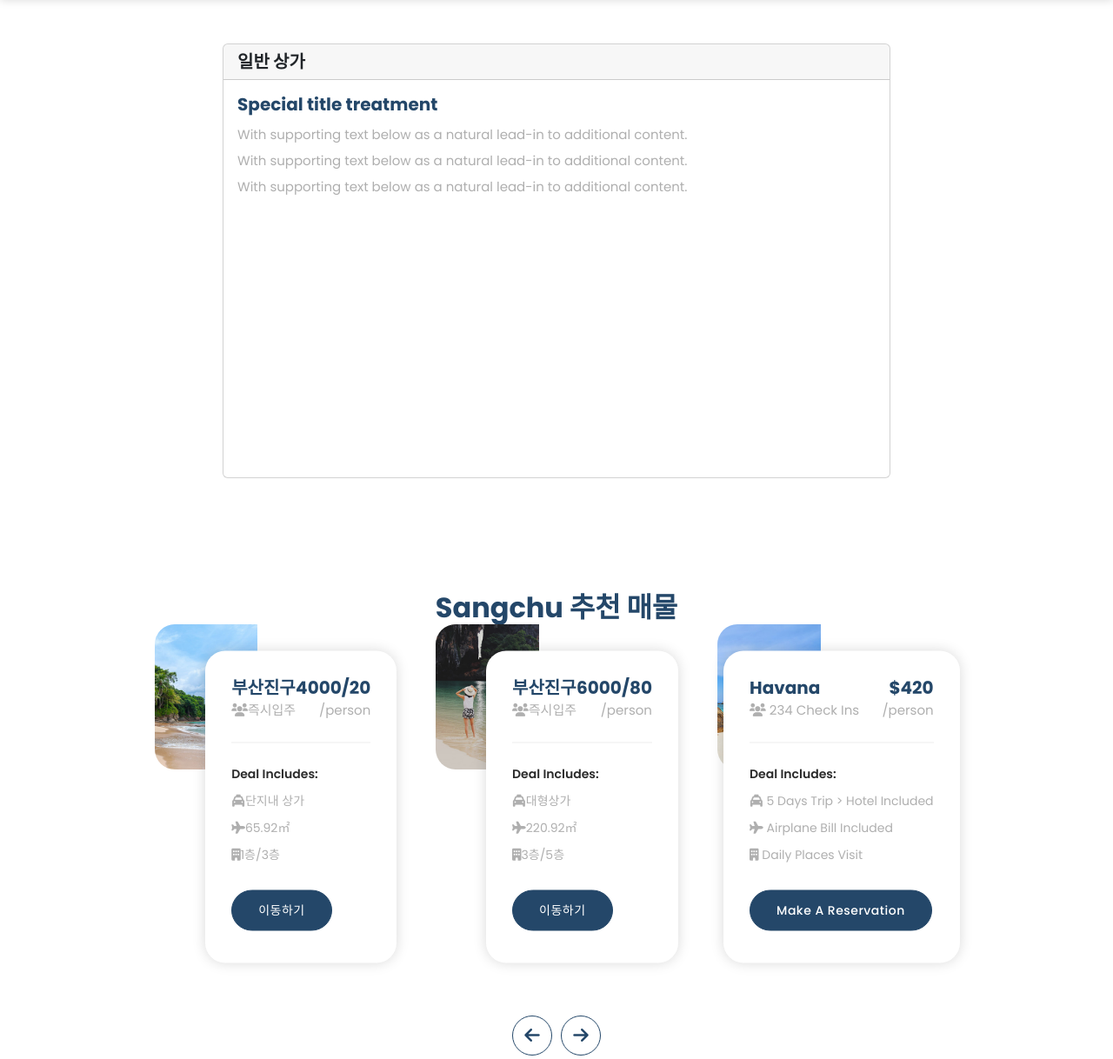
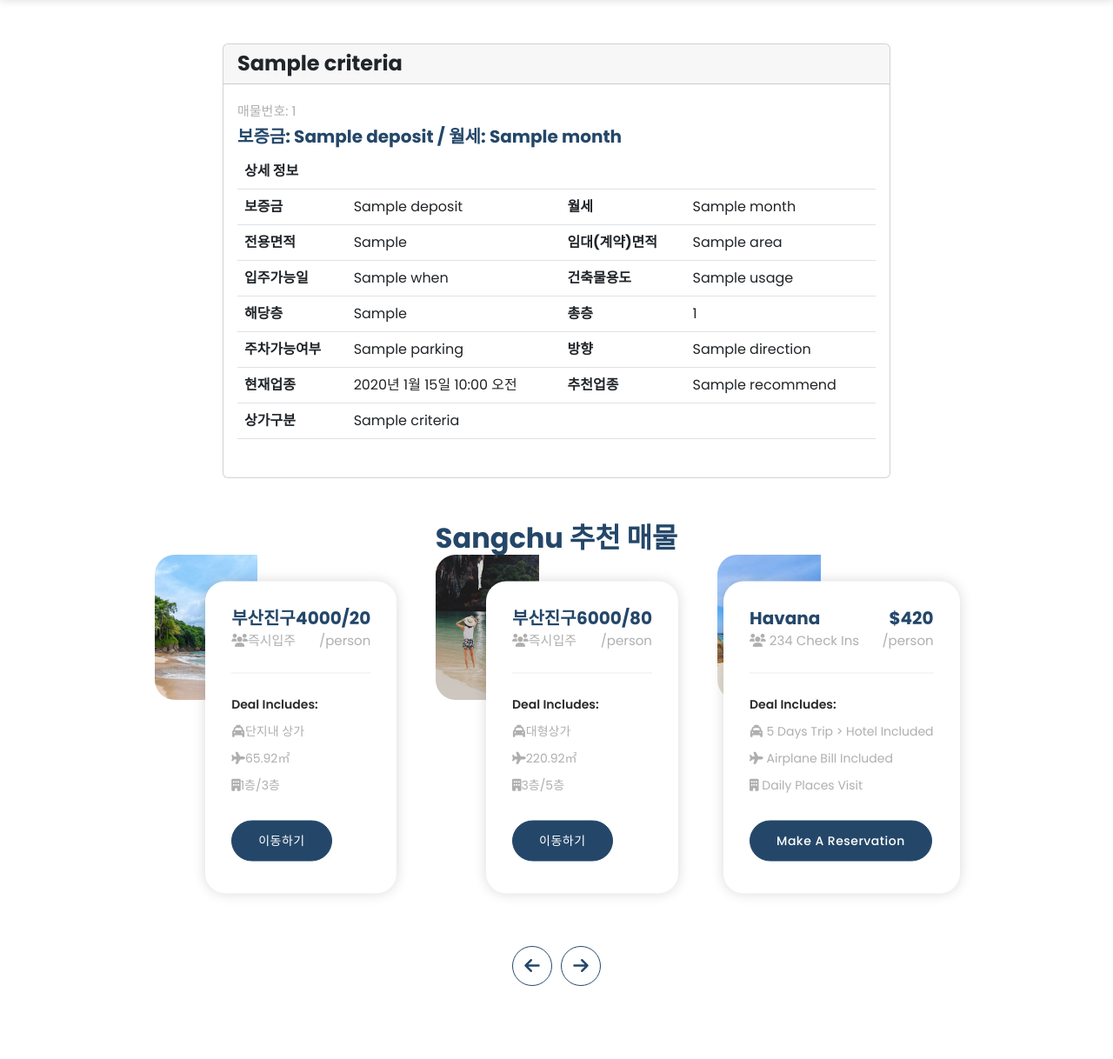
Before and after one commit to offensivesoup/Sangchu_Final_PJT, a Django app: template rootWEB/finalApp/templates/final/detail.html in a window 1280 px wide. Shown: the part 70-1288 px from the top of the page at 87% size. After the commit the page ends 1204 px from the top, so only its background shows below. Run offline with Django 4.2, Linux system fonts and the light colour scheme; the template is opened without the code that fills it: most values are stand-ins (such as "Sample title", 1, 10 or a date in 2020); some libraries are stand-ins or nearby versions.

Commit message:
style: detail css

```diff
--- a/rootWEB/finalApp/templates/final/detail.html
+++ b/rootWEB/finalApp/templates/final/detail.html
@@ -74,36 +74,96 @@
   </header>
   <!-- ***** Header Area End ***** -->
 
-<div id="result">
-  <div id="deposit"></div>
-  <div id="month"></div>
-  <div id="address"></div>
-  <div id="when"></div>
-  <div id="area"></div>
-  <div id="my_area"></div>
-  <div id="my_floor"></div>
-  <div id="total_floor"></div>
-</div>
+<!--<div id="result">-->
+<!--  <div id="deposit"></div>-->
+<!--  <div id="month"></div>-->
+<!--  <div id="address"></div>-->
+<!--  <div id="when"></div>-->
+<!--  <div id="area"></div>-->
+<!--  <div id="my_area"></div>-->
+<!--  <div id="my_floor"></div>-->
+<!--  <div id="total_floor"></div>-->
+<!--</div>-->
 
-  <!-- 결과를 표시할 곳 -->
-<div id="result2">
-  <div id="mainIndex"></div>
+<!--  &lt;!&ndash; 결과를 표시할 곳 &ndash;&gt;-->
+<!--<div id="result2">-->
+<!--  <div id="mainIndex"></div>-->
 
-  <!-- recommendation 데이터 출력을 위한 부분 -->
-  <div id="recommendations"></div>
-</div>
+<!--  &lt;!&ndash; recommendation 데이터 출력을 위한 부분 &ndash;&gt;-->
+<!--  <div id="recommendations"></div>-->
+<!--</div>-->
 
   <div class="main-content">
-    <div class="container" style="width:60%;height:70vh;padding:50px 0;">
+    <div class="container" style="width:60%;height:60%;padding:50px 0;">
       <div class="row">
       <div class="col-lg-12 ">
       <div class="card" style="height:500px;">
-  <h5 class="card-header">일반 상가</h5>
+  <h4 class="card-header">{{map.criteria}} </h4>
   <div class="card-body">
-    <h5 class="card-title">Special title treatment</h5>
-    <p class="card-text">With supporting text below as a natural lead-in to additional content.</p>
-    <p class="card-text">With supporting text below as a natural lead-in to additional content.</p>
-    <p class="card-text">With supporting text below as a natural lead-in to additional content.</p>
+    <p class="card-text" style="padding-bottom:2px;">매물번호: {{map.index}}</p>
+     <h5 class="card-title">보증금: {{map.deposit}} / 월세: {{map.month}}</h5>
+    <table class="table">
+  <thead>
+    <tr>
+      <th scope="col">상세 정보</th>
+      <th scope="col"></th>
+      <th scope="col"></th>
+      <th scope="col"></th>
+
+    </tr>
+  </thead>
+  <tbody>
+    <tr>
+      <th scope="row">보증금</th>
+      <td>{{map.deposit}}</td>
+      <th scope="row">월세</th>
+      <td>{{map.month}}</td>
+<!--      <td>@mdo</td>-->
+    </tr>
+       <tr>
+      <th scope="row">전용면적</th>
+      <td>{{map.my_area}}</td>
+      <th scope="row">임대(계약)면적</th>
+      <td>{{map.area}}</td>
+<!--      <td>@fat</td>-->
+    </tr>
+    <tr>
+      <th scope="row">입주가능일</th>
+      <td>{{map.when}}</td>
+      <th scope="row">건축물용도</th>
+      <td>{{map.usage}}</td>
+<!--      <td>@fat</td>-->
+    </tr>
+    <tr>
+      <th scope="row">해당층</th>
+       <td>{{map.my_floor}}</td>
+<!--      <td colspan="2">Larry the Bird</td>-->
+      <th scope="row">총층</th>
+       <td>{{map.total_floor}}</td>
+
+<!--      <td>@twitter</td>-->
+    </tr>
+     <tr>
+      <th scope="row">주차가능여부</th>
+       <td>{{map.parking}}</td>
+      <th scope="row">방향</th>
+       <td>{{map.direction}}</td>
+    </tr>
+      <tr>
+      <th scope="row">현재업종</th>
+       <td>{{map.now}}</td>
+      <th scope="row">추천업종</th>
+       <td>{{map.recommend}}</td>
+    </tr>
+       <tr>
+      <th scope="row">상가구분</th>
+       <td>{{map.criteria}}</td>
+      <th scope="row"></th>
+       <td></td>
+    </tr>
+  </tbody>
+</table>
+
   </div>
 </div>
       </div>
@@ -113,7 +173,7 @@
 
 
     <div class="container">
-        <div class="weekly-offers" style="padding:0;border:none">
+        <div class="weekly-offers" style="padding:0;border:none;margin:0">
     <div class="container" style="text-align:center">
     <h2 >Sangchu 추천 매물</h2>
     </div>
@@ -284,33 +344,36 @@
 
 
 <script>
+<!--$(document).ready(()=>{-->
+<!--  // 해당 공실의 데이터-->
+<!--  $.ajax({-->
+<!--    url: `../detail/getData/`,-->
+<!--    method: 'get',-->
+<!--    dataType: 'json',-->
+<!--    success: function (data) {-->
+<!--      if (data && data.data && data.data.length > 0) {-->
+<!--        // 데이터가 존재하고 배열에 최소한 하나의 객체가 있는 경우-->
+<!--        choice_maemul = data.data[0]-->
+<!--        $('.card-header').text(choice_maemul.criteria)-->
+<!--&lt;!&ndash;        const propertyDivs = [&ndash;&gt;-->
+<!--&lt;!&ndash;          'deposit', 'month', 'address', 'when', 'area', 'my_area', 'my_floor', 'total_floor'&ndash;&gt;-->
+<!--&lt;!&ndash;        ];&ndash;&gt;-->
 
-  // 해당 공실의 데이터
-  $.ajax({
-    url: `../detail/getData/`,
-    method: 'get',
-    dataType: 'json',
-    success: function (data) {
-      if (data && data.data && data.data.length > 0) {
-        // 데이터가 존재하고 배열에 최소한 하나의 객체가 있는 경우
-        const propertyDivs = [
-          'deposit', 'month', 'address', 'when', 'area', 'my_area', 'my_floor', 'total_floor'
-        ];
-
-        // 각 속성에 대한 값을 출력할 div에 넣어줍니다.
-        propertyDivs.forEach(property => {
-          $(`#${property}`).text(`${property.charAt(0).toUpperCase() + property.slice(1)}: ${data.data[0][property]}`);
-        });
-      } else {
-        console.error('Data structure is not as expected.');
-      }
-    },
-    error: function (error) {
-      console.error('Error:', error);
-    }
-  });
-
+<!--&lt;!&ndash;        // 각 속성에 대한 값을 출력할 div에 넣어줍니다.&ndash;&gt;-->
+<!--&lt;!&ndash;        propertyDivs.forEach(property => {&ndash;&gt;-->
+<!--&lt;!&ndash;          $(`#${property}`).text(`${property.charAt(0).toUpperCase() + property.slice(1)}: ${data.data[0][property]}`);&ndash;&gt;-->
+<!--&lt;!&ndash;        });&ndash;&gt;-->
+<!--      } else {-->
+<!--        console.error('Data structure is not as expected.');-->
+<!--      }-->
+<!--    },-->
+<!--    error: function (error) {-->
+<!--      console.error('Error:', error);-->
+<!--    }-->
+<!--  });-->
+<!--})-->
   // 추천 시스템에 들어갈 데이터
+$(document).ready(()=>{
   $.ajax({
     url: `../detail/cosine/`,
     method: 'get',
@@ -318,6 +381,7 @@
     success: function (data) {
       if (data && data.data && data.data.recommendation && data.data.recommendation.length > 0) {
         // 메인 index 값 출력
+        console.log(data)
         $('#mainIndex').text(`Main Index: ${data.data.index}`);
 
         // recommendation 배열 내 각 객체에 대한 div 생성
@@ -343,8 +407,9 @@
       console.error('Error:', error);
     }
   });
+});
+</script>
 
-</script>
   <script>
     $(".option").click(function(){
       $(".option").removeClass("active");
```
Also changed, not shown: rootWEB/finalApp/views.py (+16 -1 lines).
